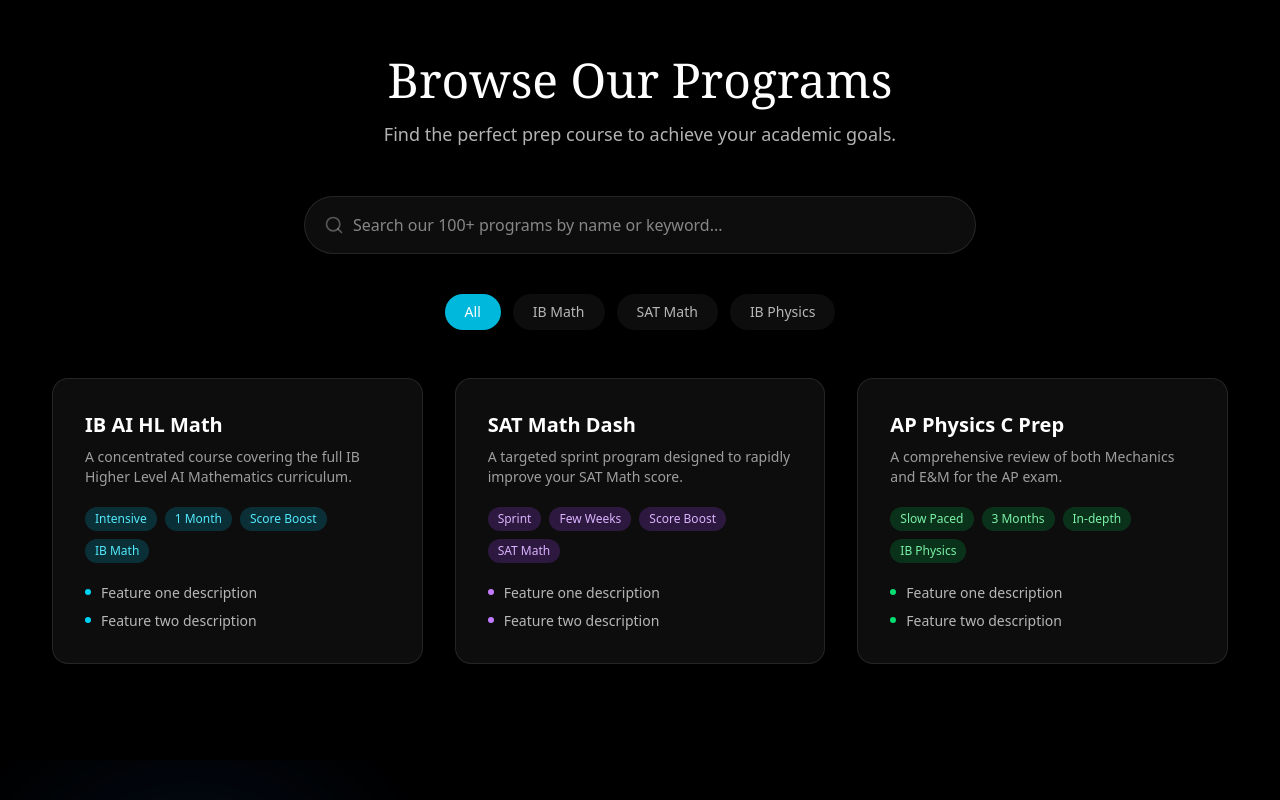
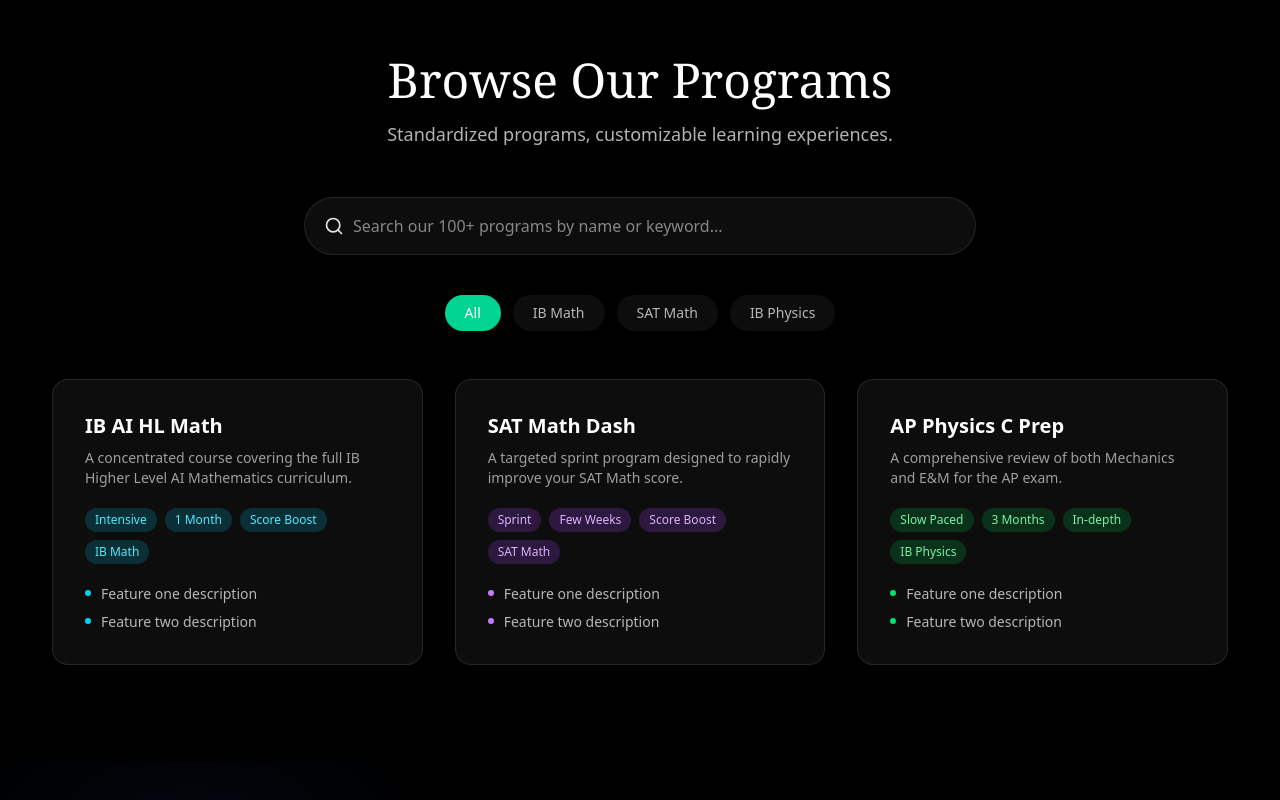
Before and after one commit to anderson120912091209/common-prep, a Next.js app in the folder commonprep/: page / in a window 1280 px wide. Shown: the part 840-1640 px from the top of the page. Built offline with nearby package versions, Linux system fonts and the light colour scheme.

Commit message:
search feature on program cards

```diff
--- a/commonprep/app/components/FeaturedPrograms.tsx
+++ b/commonprep/app/components/FeaturedPrograms.tsx
@@ -136,21 +136,25 @@ export default function FeaturedPrograms() {
   return (
     <div className="w-full max-w-7xl mx-auto px-4 sm:px-6 lg:px-8">
       <div className="text-center mb-12">
-        <h2 className="text-5xl sm:text-5xl lg:text-5xl font-serif mb-4">Browse Our Programs</h2>
-        <p className="text-lg text-white/70 max-w-3xl mx-auto">Find the perfect prep course to achieve your academic goals.</p>
+        <h2 className="text-5xl sm:text-5xl lg:text-5xl font-serif mb-4">Browse Our
+          Programs</h2>
+        <p className="text-lg text-white/70 font-light leading-relaxed max-w-3xl mx-auto">Standardized programs, customizable learning experiences.</p>
       </div>
 
       <div className="mb-10 px-4">
         <div className="max-w-2xl mx-auto">
           <div className="relative">
+            <div className="pointer-events-none absolute inset-y-0 left-0
+            flex items-center pl-5">
+              <Search className="text-zinc-200 z-10" size={20} />
+            </div>
             <input
               type="text"
               placeholder="Search our 100+ programs by name or keyword..."
               value={searchTerm}
               onChange={(e) => setSearchTerm(e.target.value)}
-              className="w-full pl-12 pr-4 py-4 bg-white/5 border border-white/10 rounded-full backdrop-blur-md text-white placeholder-white/50 focus:outline-none focus:ring-2 focus:ring-cyan-500/50 transition-all duration-300"
+              className="w-full rounded-full border border-white/10 bg-white/5 py-4 pl-12 pr-5 text-white placeholder-white/50 backdrop-blur-md transition-all duration-300 focus:outline-none focus:ring-2 focus:ring-cyan-500/50"
             />
-            <Search className="absolute left-5 top-1/2 -translate-y-1/2 text-white/30" size={20} />
           </div>
         </div>
       </div>
@@ -160,9 +164,10 @@ export default function FeaturedPrograms() {
           <button
             key={category}
             onClick={() => setSelectedCategory(category)}
-            className={`px-5 py-2 text-sm rounded-full transition-all duration-300 ease-in-out ${
+            className={`px-5 py-2 text-sm rounded-full transition-all
+              duration-300 ease-in-out ${
               selectedCategory === category
-                ? 'bg-cyan-500 text-white shadow-lg'
+                ? 'bg-emerald-400 text-white shadow-lg'
                 : 'bg-white/5 hover:bg-white/10 text-white/70'
             }`}
           >
@@ -181,7 +186,8 @@ export default function FeaturedPrograms() {
       </div>
       {filteredPrograms.length === 0 && (
         <div className="text-center py-16 col-span-full">
-          <p className="text-white/70">No programs found. Try a different search or category.</p>
+          <p className="text-white/70">No programs found.
+          Try a different search or category.</p>
         </div>
       )}
     </div>
```
